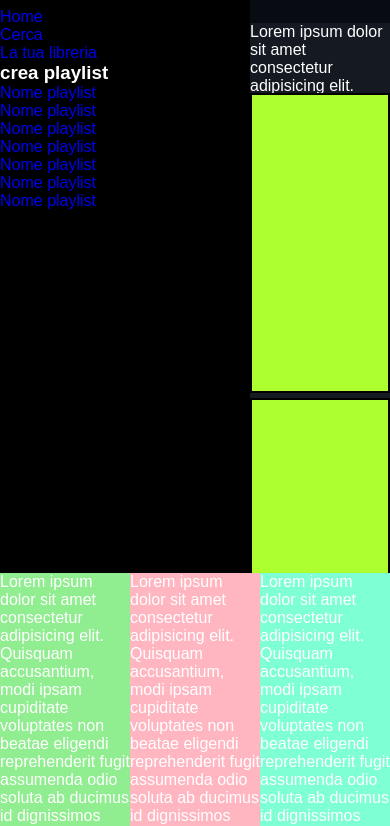
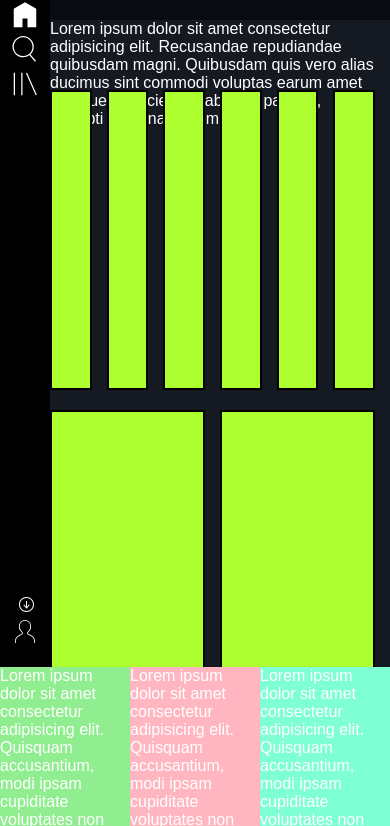
Before and after one commit to fdeluca85/html-css-spotifyweb, a plain HTML site: page index.html in a window 390 px wide. Shown: the part 77-903 px from the top of the page. Drawn offline with Linux system fonts and the light colour scheme.

Commit message:
responsive sidebar

```diff
--- a/css/style.css
+++ b/css/style.css
@@ -16,7 +16,10 @@ body{
 }
 
 a{
+    list-style: none;
+    color: white;
     text-decoration: none;
+    padding-top: 5px;
 }
 
 nav{
@@ -24,7 +27,9 @@ nav{
     float: left;
     text-align: center;
 }
-
+li{
+    list-style: none;
+}
 /* *****main***** */
 
 main{
@@ -39,29 +44,45 @@ main{
     display: flex;
     flex-direction: column;
     float: left;
+    color: #A3A3A3;
 }
-
+.sidebar a{
+    color: #A3A3A3;
+}
+.link{
+    margin-bottom: 20px;
+}
+.link img{
+    width: 30px;
+}
 .sidebar-top{
     display: flex;
     flex-direction: column;
     height: calc(100% - 80px);
+    margin-left: 20px;
 }
-#logo{
-    width: 55%;
-    margin:20px;
-}
+
 
 .sidebar-bottom{
     display: flex;
     flex-direction: column;
     height: 80px;
-    background-color: indianred;
+    margin: 0 20px;
+    /* background-color: indianred; */
 
 }
 .app{
-
+    padding-bottom: 20px;
 }
-
+.app img{
+    width: 20px;
+}
+.barra{
+    height: 1px;
+    color: grey;
+    width: 80%;
+    text-align: center;
+}
 
 /* *****sezione principale***** */
 .sez-main{
@@ -83,9 +104,9 @@ main{
 .comuni{
     display: flex;
     /* justify-content: space-between; */
-    flex-wrap: wrap;
+    flex-wrap: nowrap;
     /* align-content: stretch;  */
-    gap: 5px;
+    gap: 15px;
     margin-bottom: 20px;
 }
 .played{
@@ -110,7 +131,7 @@ main{
     width: 200px;
     background-color: greenyellow;
     border: 2px solid black;
-    display: flex;
+    /* display: flex; */
 }
 
 /* ******top main***** */
@@ -147,7 +168,7 @@ footer{
     height: 100px;
     position: absolute;
     z-index: 990;
-    display: flex;
+
 
 }
 
@@ -165,6 +186,49 @@ footer{
     .btn{
         position: absolute;
         z-index: 999;
+    }
+}
+
+@media screen and (min-width: 577px){
+    #logo{
+        width: 55%;
+        margin:20px;
+    }
+    #logo-small{
+        width: 55%;
+        margin:20px;
+        display: none;
+    }
+}
+
+
+@media screen and (max-width: 576px){
+    .sez-main{
+        width: calc(100% - 50px);
+    }
+    .sidebar{
+        width: 50px;
+        align-items: center;
+    }
+
+    .playlist{
+        display: none;
+    }
+    #logo-small{
+        width: 55%;
+        margin:20px;
+    }
+    #logo{
+        width: 60%;
+        margin:5px;
+        display: none;
+    }
+    span{
+        display: none;
+    }
+
+    .sidebar-top{
+        margin: 0;
     }
 }
 
--- a/index.html
+++ b/index.html
@@ -16,6 +16,9 @@
             <a href="#" id="logo">
                 <img src="./img/logo.svg" alt="logo spotify">
             </a>
+            <a href="#" id="logo-small">
+                <img src="./img/logo-small.svg" alt="logo spotify">
+            </a>
             <!-- /logo -->
             <div class="sidebar-top">
 
@@ -24,18 +27,19 @@
                 <div class="link">
 
                     <ul>
-                        <li><a href="#">Home</a></li>
-                        <li><a href="#">Cerca</a></li>
-                        <li><a href="#">La tua libreria</a></li>
+                        <li><a href="#"><img src="./img/home.svg" alt=""><span> Home</span></a></li>
+                        <li><a href="#"><img src="./img/search.svg" alt=""><span> Cerca</span></a></li>
+                        <li><a href="#"><img src="./img/libreria.svg" alt=""><span> La tua libreria</span></a></li>
                     </ul>
 
                 </div>
                 <!-- /link -->
 
                 <!-- playlist -->
-                <h3>crea playlist</h3>
+
 
                 <div class="playlist">
+                    <h3>Playlist</h3>
                     <ul>
                         <li><a href="#">Nome playlist</a></li>
                         <li><a href="#">Nome playlist</a></li>
@@ -52,8 +56,12 @@
             <div class="sidebar-bottom">
                 <!-- app -->
             <div class="app">
-                <p>installa app</p>
-                <p>Jon Doe</p>
+
+                    <div><a href="#"><img src="./img/download.svg" alt=""><span> Installa app</span></a></div>
+                    <div class="barra"></div>
+                    <div><a href="#"><img src="./img/profile.svg" alt=""><span> John Doe</span></a></div>
+
+
             </div>
             <!-- /app -->
             </div>
```
